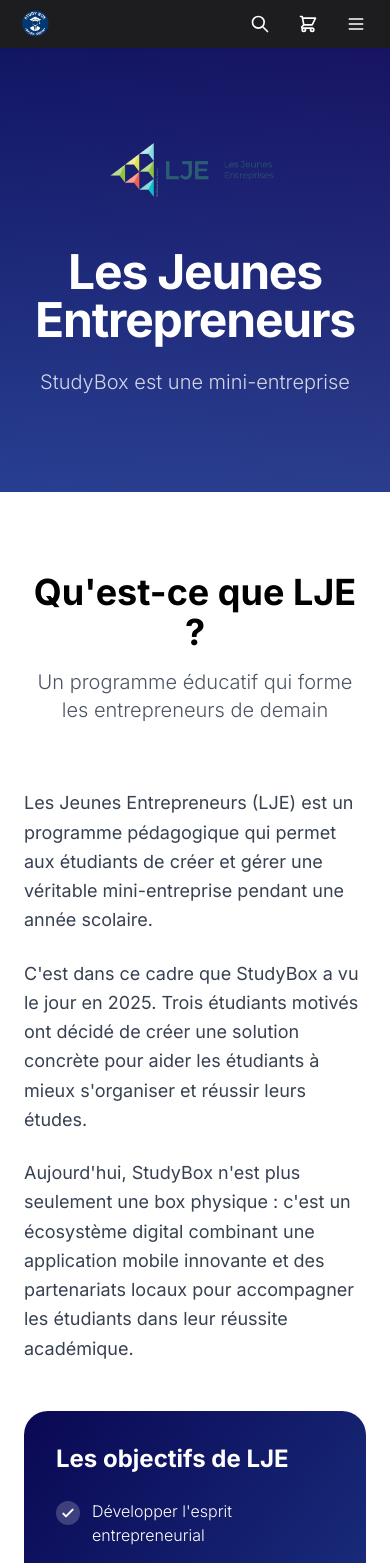
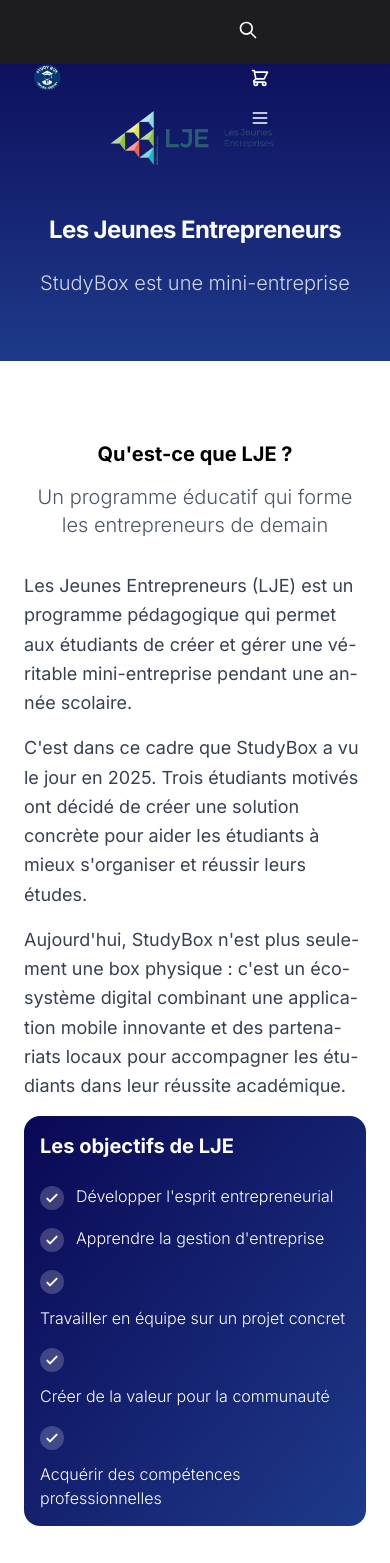
Before and after one commit to Valentincodeur/studybox-website, a Next.js app: page /lje in a window 390 px wide. Shown: the top 1563 px of the page. Built offline with nearby package versions, Linux system fonts and the light colour scheme.

Commit message:
Fix mobile layout issues - prevent zoom and overlapping elements

```diff
--- a/app/globals.css
+++ b/app/globals.css
@@ -744,3 +744,379 @@
   background-clip: text;
   animation: text-shimmer 3s linear infinite;
 }
+
+/* Styles spécifiques pour mobile - Correction des superpositions */
+@media (max-width: 768px) {
+  /* Empêcher le zoom et le défilement horizontal */
+  html {
+    -webkit-text-size-adjust: 100%;
+    -ms-text-size-adjust: 100%;
+    touch-action: manipulation;
+    scroll-behavior: smooth;
+  }
+
+  body {
+    overflow-x: hidden;
+    width: 100%;
+    position: relative;
+    min-height: 100vh;
+  }
+
+  /* Correction des espacements pour éviter les superpositions */
+  main {
+    overflow-x: hidden;
+    width: 100%;
+    min-height: 100vh;
+  }
+
+  /* Ajustement des sections pour mobile */
+  section {
+    padding-left: 1rem !important;
+    padding-right: 1rem !important;
+    margin-bottom: 2rem;
+  }
+
+  /* Correction des cartes et conteneurs */
+  .max-w-5xl,
+  .max-w-4xl,
+  .max-w-6xl {
+    padding-left: 1rem;
+    padding-right: 1rem;
+  }
+
+  /* Ajustement des titres pour éviter les débordements */
+  h1 {
+    font-size: clamp(2rem, 8vw, 3rem) !important;
+    line-height: 1.2 !important;
+    word-wrap: break-word;
+  }
+
+  h2 {
+    font-size: clamp(1.5rem, 6vw, 2.5rem) !important;
+    line-height: 1.3 !important;
+    word-wrap: break-word;
+  }
+
+  h3 {
+    font-size: clamp(1.25rem, 5vw, 1.75rem) !important;
+    line-height: 1.4 !important;
+  }
+
+  /* Correction des grilles pour mobile */
+  .grid {
+    grid-template-columns: 1fr !important;
+    gap: 1rem !important;
+    max-width: 100%;
+  }
+
+  /* Grilles spécifiques pour mobile */
+  .grid-cols-1,
+  .grid-cols-2,
+  .grid-cols-3,
+  .grid-cols-4,
+  .grid-cols-6 {
+    grid-template-columns: 1fr !important;
+  }
+
+  /* Ajustement des padding pour les cartes */
+  .rounded-2xl,
+  .rounded-3xl {
+    padding: 1rem !important;
+    margin-bottom: 1rem;
+  }
+
+  /* Correction des flex containers */
+  .flex {
+    flex-wrap: wrap;
+  }
+
+  /* Ajustement des images et SVG */
+  img,
+  svg {
+    max-width: 100%;
+    height: auto;
+  }
+
+  /* Correction des animations pour mobile - moins de mouvement */
+  @media (prefers-reduced-motion: no-preference) {
+    * {
+      animation-duration: 0.2s !important;
+      transition-duration: 0.15s !important;
+    }
+
+    /* Désactiver les animations complexes sur mobile */
+    .animate-float-slow,
+    .animate-particle,
+    .animate-gradient-shift {
+      animation: none !important;
+    }
+  }
+
+  /* Optimisation GPU */
+  .gpu-accelerated {
+    transform: translateZ(0);
+    will-change: transform;
+  }
+
+  /* Réduire les effets visuels lourds */
+  .backdrop-blur-xl,
+  .backdrop-blur-lg {
+    backdrop-filter: blur(8px) !important;
+  }
+
+  .shadow-2xl {
+    box-shadow: 0 4px 6px -1px rgba(0, 0, 0, 0.1), 0 2px 4px -1px rgba(0, 0, 0, 0.06) !important;
+  }
+
+  /* Désactiver les effets de hover sur mobile */
+  @media (hover: none) {
+    .group:hover .group-hover\:scale-105,
+    .hover\:scale-105:hover {
+      transform: none !important;
+    }
+  }
+
+  /* Désactiver les transformations qui peuvent causer des superpositions */
+  .hover-scale:hover {
+    transform: none !important;
+  }
+
+  /* Ajustement des espacements verticaux */
+  .py-20 {
+    padding-top: 3rem !important;
+    padding-bottom: 3rem !important;
+  }
+
+  .py-24 {
+    padding-top: 4rem !important;
+    padding-bottom: 4rem !important;
+  }
+
+  /* Correction des gaps */
+  .gap-6 {
+    gap: 1rem !important;
+  }
+
+  .gap-8 {
+    gap: 1.5rem !important;
+  }
+
+  /* Ajustement des marges */
+  .mb-16 {
+    margin-bottom: 2rem !important;
+  }
+
+  .mb-10 {
+    margin-bottom: 1.5rem !important;
+  }
+
+  /* Correction des conteneurs avec position absolute */
+  .absolute {
+    position: relative !important;
+  }
+
+  /* Ajustement des z-index pour éviter les superpositions */
+  .relative {
+    z-index: auto;
+  }
+
+  /* Correction des overflow */
+  .overflow-hidden {
+    overflow: visible;
+  }
+
+  /* Ajustement des largeurs fixes */
+  .w-16 {
+    width: 3rem !important;
+    min-width: 3rem !important;
+  }
+
+  .h-16 {
+    height: 3rem !important;
+    min-height: 3rem !important;
+  }
+
+  /* Correction des textes longs */
+  p {
+    word-wrap: break-word;
+    overflow-wrap: break-word;
+    hyphens: auto;
+  }
+
+  /* Ajustement des boutons pour mobile */
+  button,
+  a.inline-flex {
+    width: 100%;
+    justify-content: center;
+    margin-bottom: 0.5rem;
+    min-height: 44px;
+    padding: 12px 16px;
+    font-size: 16px;
+  }
+
+  /* Boutons spécifiques */
+  .inline-flex {
+    flex-direction: column;
+    align-items: center;
+    text-align: center;
+  }
+
+  /* Correction des aspect-ratio */
+  .aspect-video {
+    aspect-ratio: 16 / 9;
+    width: 100%;
+    height: auto;
+  }
+
+  /* Optimisations supplémentaires pour mobile */
+  .container,
+  .max-w-7xl,
+  .max-w-6xl,
+  .max-w-5xl,
+  .max-w-4xl {
+    width: 100%;
+    padding-left: 1rem;
+    padding-right: 1rem;
+  }
+
+  /* Correction des z-index et positions */
+  .fixed.top-0 {
+    position: fixed;
+    z-index: 50;
+  }
+
+  /* Navigation mobile optimisée */
+  nav {
+    padding: 0.5rem 1rem;
+  }
+
+  /* Hero section mobile */
+  .pt-32 {
+    padding-top: 6rem !important;
+  }
+
+  .pb-24 {
+    padding-bottom: 4rem !important;
+  }
+
+  /* Cards mobile optimisées */
+  .rounded-3xl,
+  .rounded-2xl {
+    border-radius: 1rem !important;
+  }
+
+  /* Espacements mobiles */
+  .space-y-8 > * + * {
+    margin-top: 1.5rem !important;
+  }
+
+  .space-y-6 > * + * {
+    margin-top: 1rem !important;
+  }
+
+  /* Textes mobiles */
+  .text-5xl {
+    font-size: 2rem !important;
+  }
+
+  .text-4xl {
+    font-size: 1.75rem !important;
+  }
+
+  .text-3xl {
+    font-size: 1.5rem !important;
+  }
+
+  .text-2xl {
+    font-size: 1.25rem !important;
+  }
+
+  /* Footer mobile */
+  footer {
+    padding: 2rem 1rem !important;
+  }
+
+  /* Images mobiles */
+  .w-16,
+  .h-16 {
+    width: 3rem !important;
+    height: 3rem !important;
+  }
+
+  /* Formulaires mobiles */
+  input,
+  textarea,
+  select {
+    font-size: 16px !important;
+    padding: 12px !important;
+  }
+
+  /* Scroll optimisé */
+  * {
+    -webkit-overflow-scrolling: touch;
+  }
+
+  /* Optimisation de rendu */
+  .will-change-transform {
+    will-change: transform;
+  }
+
+  /* Réduire les repaints */
+  .contain-layout {
+    contain: layout;
+  }
+
+  .contain-paint {
+    contain: paint;
+  }
+}
+
+/* Styles pour très petits écrans */
+@media (max-width: 480px) {
+  section {
+    padding-left: 0.75rem !important;
+    padding-right: 0.75rem !important;
+  }
+
+  .container,
+  .max-w-7xl,
+  .max-w-6xl,
+  .max-w-5xl,
+  .max-w-4xl {
+    padding-left: 0.75rem;
+    padding-right: 0.75rem;
+  }
+
+  h1 {
+    font-size: clamp(1.5rem, 10vw, 2.5rem) !important;
+  }
+
+  h2 {
+    font-size: clamp(1.25rem, 8vw, 2rem) !important;
+  }
+
+  .text-5xl {
+    font-size: 1.5rem !important;
+  }
+
+  .text-4xl {
+    font-size: 1.25rem !important;
+  }
+
+  button,
+  a.inline-flex {
+    padding: 10px 14px;
+    font-size: 14px;
+  }
+}
+
+/* Styles pour tablettes */
+@media (min-width: 769px) and (max-width: 1024px) {
+  .grid-cols-4 {
+    grid-template-columns: repeat(2, 1fr) !important;
+  }
+
+  .grid-cols-3 {
+    grid-template-columns: repeat(2, 1fr) !important;
+  }
+}
--- a/app/layout.js
+++ b/app/layout.js
@@ -10,6 +10,9 @@
 export default function RootLayout({ children }) {
   return (
     <html lang="fr">
+      <head>
+        <meta name="viewport" content="width=device-width, initial-scale=1.0, maximum-scale=1.0, user-scalable=no" />
+      </head>
       <body>
         <LanguageProvider>
           <LayoutContent>{children}</LayoutContent>
```
